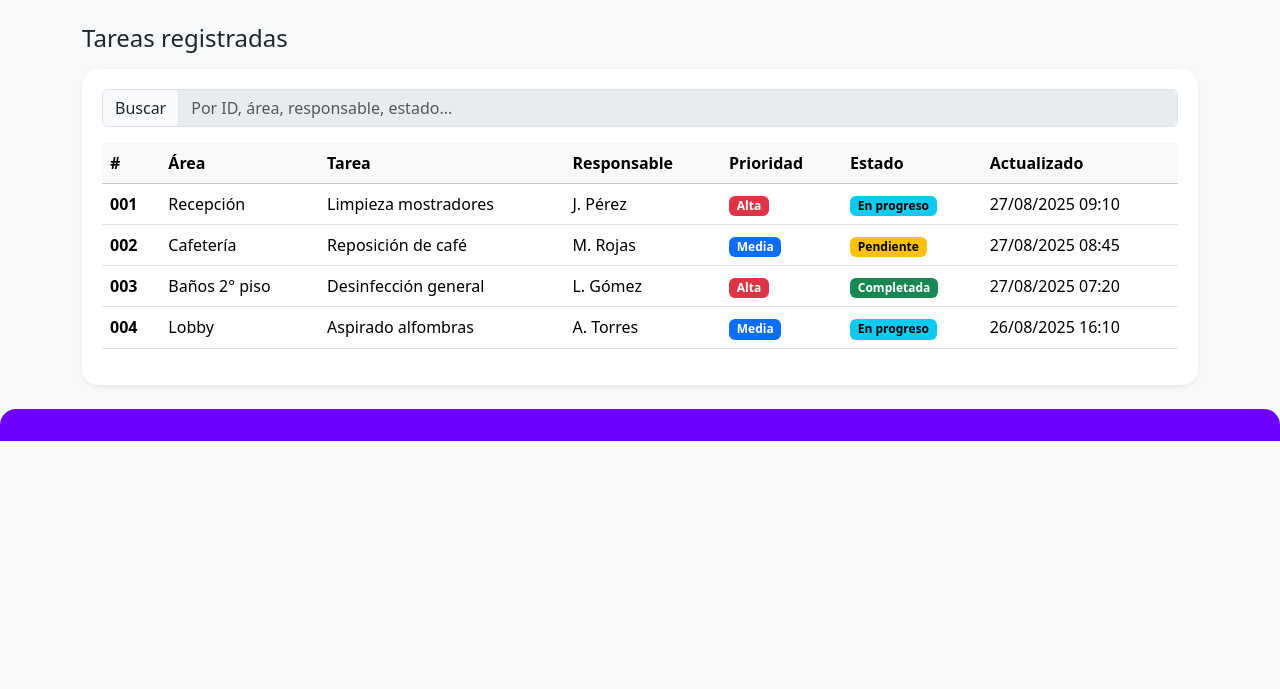
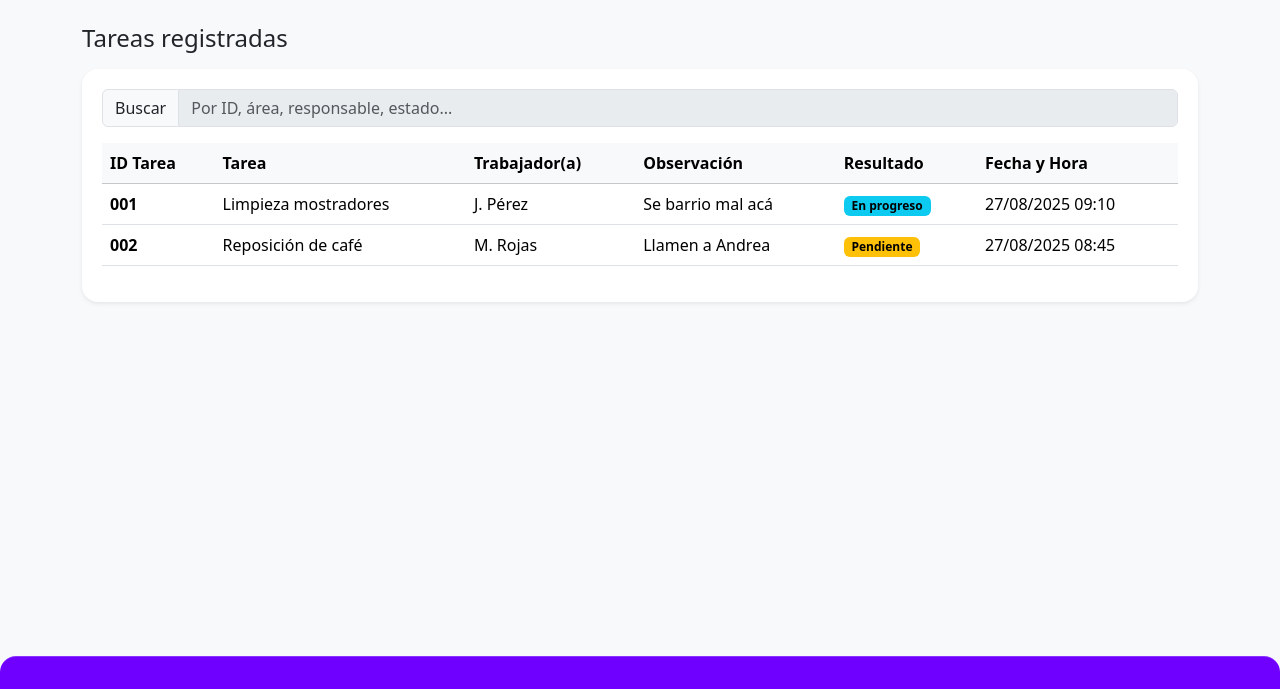
Before and after one commit to EstivenZM/CleanR, a website built with Vite: page FRONTEND/pages/admin/view_tasks.html in a window 1280 px wide. Shown: the part 111-800 px from the top of the page. Built offline with nearby package versions, Linux system fonts and the light colour scheme; a script that the page names is missing.

Commit message:
Visual improvement of task logging.

```diff
--- a/FRONTEND/assets/css/admin/view_tasks.css
+++ b/FRONTEND/assets/css/admin/view_tasks.css
@@ -1,4 +1,4 @@
-/* Color de fondo para el header y el footer. / Background color for the header and footer */
+/* Fondo para el header. / Background for header. */
 
 .bg-purple {
     background-color: #6f00ff !important;
@@ -24,6 +24,13 @@ header img {
     width: 90px;
     height: 90px;
     border-radius: 5%;
+}
+
+/** - - - - - - - - - - - - - - - - - - - - - - - - - - - - - - - - - - - - - - - - - - - - -  **/
+/* Pie de pagina de la vista. / Footer of the view. */
+
+footer {
+    visibility: hidden;
 }
 
 /** - - - - - - - - - - - - - - - - - - - - - - - - - - - - - - - - - - - - - - - - - - - - -  **/
@@ -81,6 +88,8 @@ header img {
         left: 0;
         width: 100%;
         border-top: 1px solid rgba(255, 255, 255, 0.2);
+        visibility: visible;
+        background-color: #6f00ff !important;
     }
 
     #mainNavbar {
@@ -156,3 +165,47 @@ header img {
         white-space: normal;
     }
 }
+
+/** - - - - - - - - - - - - - - - - - - - - - - - - - - - - - - - - - - - - - - - - - - - - -  **/
+/* Tamaño ajustable para tablets. / */
+
+@media (max-width: 768px) {
+    #footer {
+        position: fixed;
+        bottom: 0;
+        left: 0;
+        width: 100%;
+        border-top: 1px solid rgba(255, 255, 255, 0.2);
+        visibility: visible;
+        background-color: #6f00ff !important;
+    }
+}
+
+/* Tamaño ajustable para tablets (Horizontal). / */
+@media (max-width: 1024px) {
+    #footer {
+        position: fixed;
+        bottom: 0;
+        left: 0;
+        width: 100%;
+        border-top: 1px solid rgba(255, 255, 255, 0.2);
+        visibility: visible;
+        background-color: #6f00ff !important;
+    }
+}
+
+/** - - - - - - - - - - - - - - - - - - - - - - - - - - - - - - - - - - - - - - - - - - - - -  **/
+/* Tamaño ajustable para laptops. / */
+
+/* Laptops estándar */
+@media (max-width: 1280px) {
+    #footer {
+        position: fixed;
+        bottom: 0;
+        left: 0;
+        width: 100%;
+        border-top: 1px solid rgba(255, 255, 255, 0.2);
+        visibility: visible;
+        background-color: #6f00ff !important;
+    }
+}
--- a/FRONTEND/pages/admin/view_tasks.html
+++ b/FRONTEND/pages/admin/view_tasks.html
@@ -55,52 +55,31 @@
                         <table class="table table-hover align-middle" id="tasksTable">
                         <thead class="table-light sticky-top">
                             <tr>
-                                <th scope="col"> # </th>
-                                <th scope="col"> Área </th>
+                                <th scope="col"> ID Tarea </th>
                                 <th scope="col"> Tarea </th>
-                                <th scope="col"> Responsable </th>
-                                <th scope="col"> Prioridad </th>
-                                <th scope="col"> Estado </th>
-                                <th scope="col"> Actualizado </th>
+                                <th scope="col"> Trabajador(a) </th>
+                                <th scope="col"> Observación </th>
+                                <th scope="col"> Resultado </th>
+                                <th scope="col"> Fecha y Hora </th>
                             </tr>
                         </thead>
                         <tbody>
                             <!-- Datos de ejemplo -->
                             <tr>
                                 <th scope="row">001</th>
-                                <td>Recepción</td>
                                 <td>Limpieza mostradores</td>
                                 <td>J. Pérez</td>
-                                <td><span class="badge badge-priority alta">Alta</span></td>
-                                <td><span class="badge badge-status en-progreso">En progreso</span></td>
+                                <td> Se barrio mal acá </td>
+                                <td><span class="badge badge-status en-progreso"> En progreso </span></td>
                                 <td>27/08/2025 09:10</td>
                             </tr>
                             <tr>
                                 <th scope="row">002</th>
-                                <td>Cafetería</td>
                                 <td>Reposición de café</td>
                                 <td>M. Rojas</td>
-                                <td><span class="badge badge-priority media">Media</span></td>
-                                <td><span class="badge badge-status pendiente">Pendiente</span></td>
+                                <td> Llamen a Andrea  </td>
+                                <td><span class="badge badge-status pendiente"> Pendiente </span></td>
                                 <td>27/08/2025 08:45</td>
-                            </tr>
-                            <tr>
-                                <th scope="row">003</th>
-                                <td>Baños 2° piso</td>
-                                <td>Desinfección general</td>
-                                <td>L. Gómez</td>
-                                <td><span class="badge badge-priority alta">Alta</span></td>
-                                <td><span class="badge badge-status completada">Completada</span></td>
-                                <td>27/08/2025 07:20</td>
-                            </tr>
-                            <tr>
-                                <th scope="row">004</th>
-                                <td>Lobby</td>
-                                <td>Aspirado alfombras</td>
-                                <td>A. Torres</td>
-                                <td><span class="badge badge-priority media">Media</span></td>
-                                <td><span class="badge badge-status en-progreso">En progreso</span></td>
-                                <td>26/08/2025 16:10</td>
                             </tr>
                         </tbody>
                         </table>
@@ -110,7 +89,7 @@
         </main>
 
         <!-- ========== FOOTER ========== -->
-        <footer id="footer" class="bg-purple py-3 rounded-top-4">
+        <footer id="footer" class="py-3 rounded-top-4">
 
         </footer>
 
```
